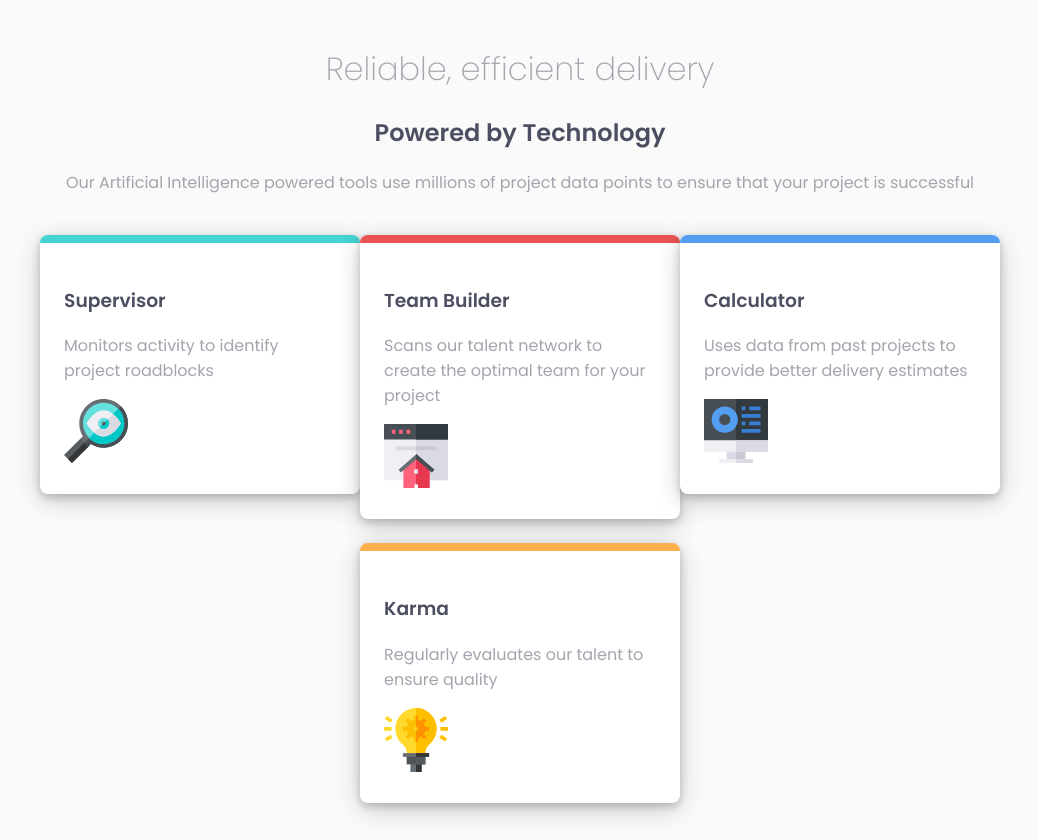
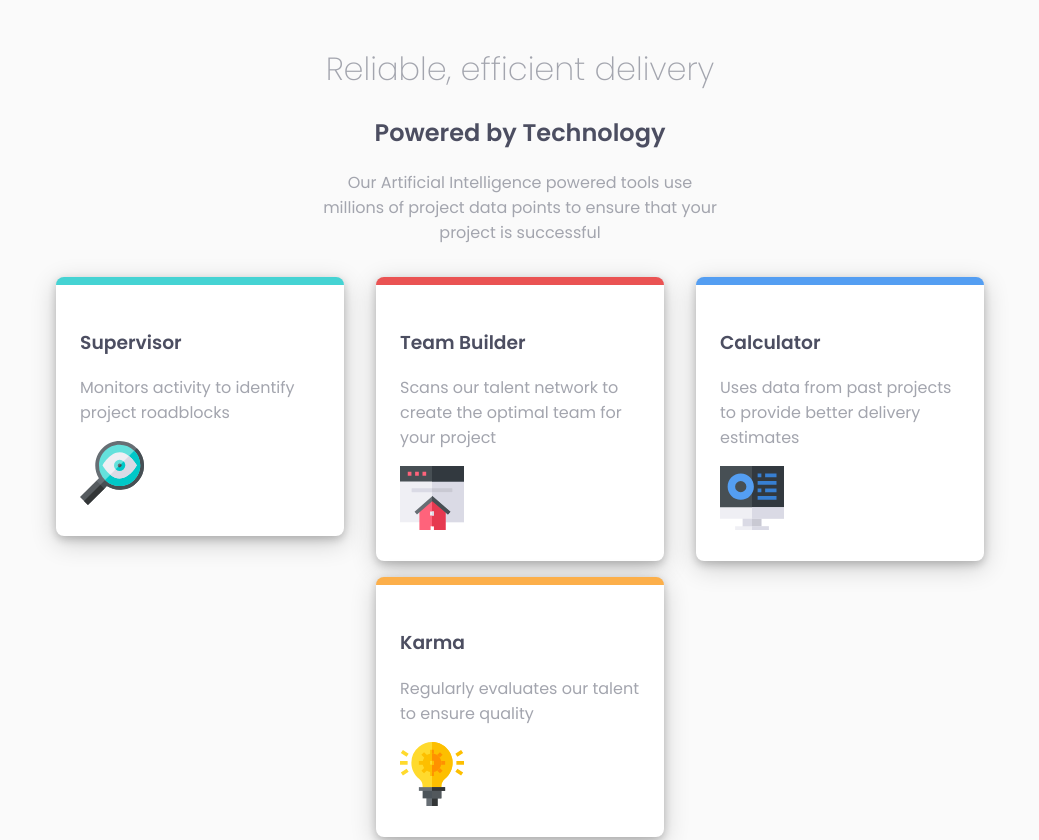
Before and after one commit to costelloeward/four-cards, a plain HTML site: page index.html in a window 1280 px wide. Shown: the top 840 px of the page, without its empty margins (120-1159 px from the left). Drawn offline with Linux system fonts and the light colour scheme.

Commit message:
add margins to header and sections

```diff
--- a/styles.css
+++ b/styles.css
@@ -21,7 +21,10 @@ body{
   margin: auto;
   max-width: 30rem;
 }
-
+header{
+  margin: auto;
+  max-width: 25rem;
+}
 h1{
   font-weight: 200;
 }
@@ -34,7 +37,7 @@ section{
   background-color: white;
   border-radius: 0.5rem;
    box-shadow: 0 0.2rem 0.5rem 0 rgba(0, 0, 0, 0.2), 0 0.4rem 1.6rem 0 rgba(0, 0, 0, 0.19);
-  margin: 1.5rem 0;
+  margin: 1rem;
   padding: 1.5rem;
   text-align: left;
 }
@@ -62,4 +65,5 @@ footer{
     display: grid;
     grid-template-columns: repeat(auto-fit, minmax(20rem, 1fr));
   }
+
 }
```
